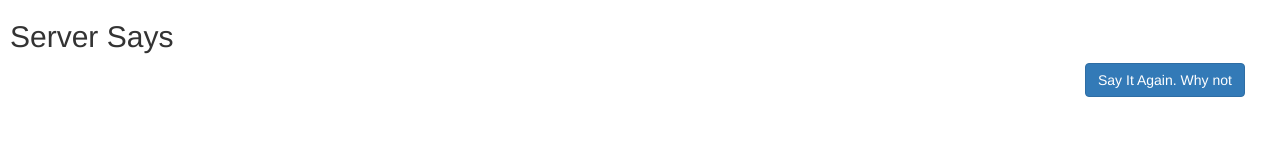
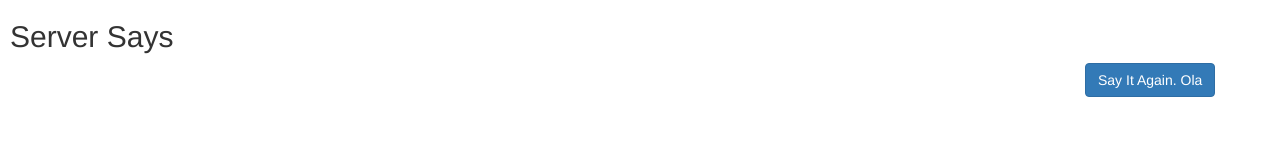
Before and after one commit to ds-ms/builddemo, a website: page public/index.html in a window 1280 px wide. Drawn offline with nearby package versions, Linux system fonts and the light colour scheme; some packages are replaced by stand-ins of ours; no server answers.

Commit message:
Update index.html

```diff
--- a/public/index.html
+++ b/public/index.html
@@ -22,7 +22,7 @@
                 </div>
             </div>
             <div class="col-xs-4 col-md-2">
-                <button class="btn btn-primary" ng-click="sayHelloToServer()">Say It Again. Why not</button>
+                <button class="btn btn-primary" ng-click="sayHelloToServer()">Say It Again. Ola</button>
             </div>
         </div>
     </div>
```
